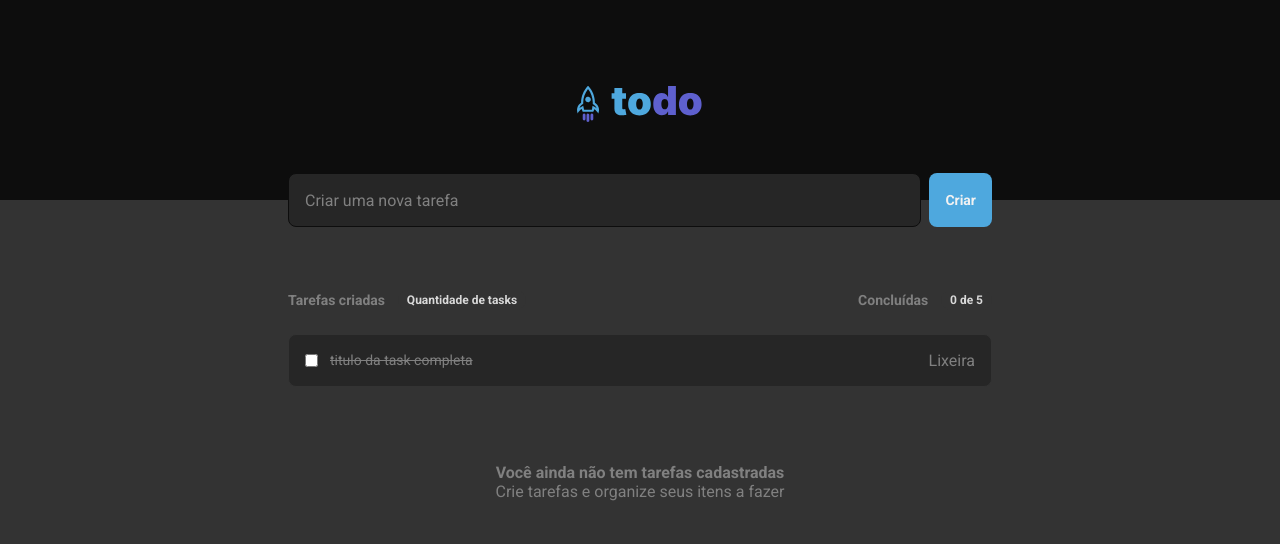
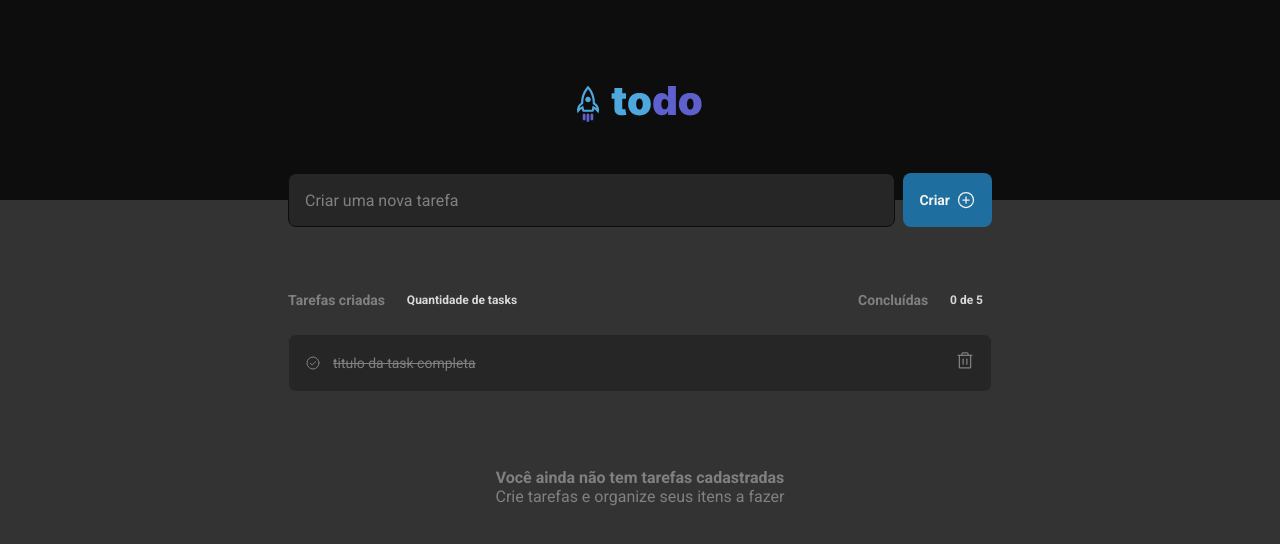
Before and after one commit to jeansantosw/to-do-list-reactjs, a React (Vite) app: page / in a window 1280 px wide. Shown: the top 544 px of the page. Built offline with nearby package versions, Linux system fonts and the light colour scheme.

Commit message:
Criando componentes

```diff
--- a/package.json
+++ b/package.json
@@ -9,6 +9,7 @@
     "preview": "vite preview"
   },
   "dependencies": {
+    "phosphor-react": "^1.4.1",
     "react": "^18.2.0",
     "react-dom": "^18.2.0"
   },
--- a/src/components/header/Header.module.css
+++ b/src/components/header/Header.module.css
@@ -40,7 +40,7 @@
 }
 
 .taskForm button {
-  background: var(--blue-200);
+  background: var(--blue-800);
   display: flex;
   padding: 0 1rem;
   align-items: center;
@@ -55,4 +55,15 @@
   border-radius: 0.5rem;
 
   gap: 0.375rem;
+
+  transition: background-color 0.2s;
 }
+
+.taskForm button[type='submit']:disabled {
+  opacity: 0.7;
+  cursor: not-allowed;
+}
+
+.taskForm button[type='submit']not(:disabled):hover {
+  background: var(--blue-200);
+}
--- a/src/components/header/Header.tsx
+++ b/src/components/header/Header.tsx
@@ -1,3 +1,5 @@
+import { PlusCircle } from 'phosphor-react'
+
 import style from './Header.module.css'
 
 import logoTodoList from '../../assets/Logo.svg'
@@ -7,8 +9,8 @@ export function Header() {
     <header className={style.header}>
       <img src={logoTodoList} alt="Lista de Tarefas" />
       <form className={style.taskForm} action="">
-        <input placeholder='Criar uma nova tarefa' type="text" />
-        <button>Criar</button>
+        <input placeholder="Criar uma nova tarefa" type="text" />
+        <button>Criar {<PlusCircle size={20} />}</button>
       </form>
     </header>
   )
--- a/src/components/task/task.module.css
+++ b/src/components/task/task.module.css
@@ -47,3 +47,9 @@ p.textCompleted {
   border: none;
   color: var(--gray-300);
 }
+
+.deleteButton:hover {
+  background: none;
+  border: none;
+  color: var(--pink-300);
+}
--- a/src/components/task/task.tsx
+++ b/src/components/task/task.tsx
@@ -1,14 +1,19 @@
+import { Trash, CheckCircle } from 'phosphor-react'
+
 import style from './task.module.css'
 
 export function Task() {
   return (
     <div className={style.task}>
       {/* <button>Task completa</button> */}
-      <input type="checkbox" />
+      {/* <input type="checkbox" /> */}
+      <CheckCircle />
 
       <p className={style.textCompleted}>titulo da task completa</p>
 
-      <button className={style.deleteButton}>Lixeira</button>
+      <button className={style.deleteButton}>
+        <Trash size={20} />
+      </button>
     </div>
   )
 }
--- a/src/global.css
+++ b/src/global.css
@@ -14,6 +14,8 @@
   --blue-800: #1E6F9F;
 
   --pink-300: #E25858;
+
+  --green-500: #006400;
 
 }
 
```
Also changed, not shown: 1 other file (tests, documents, lock files or other folders).
